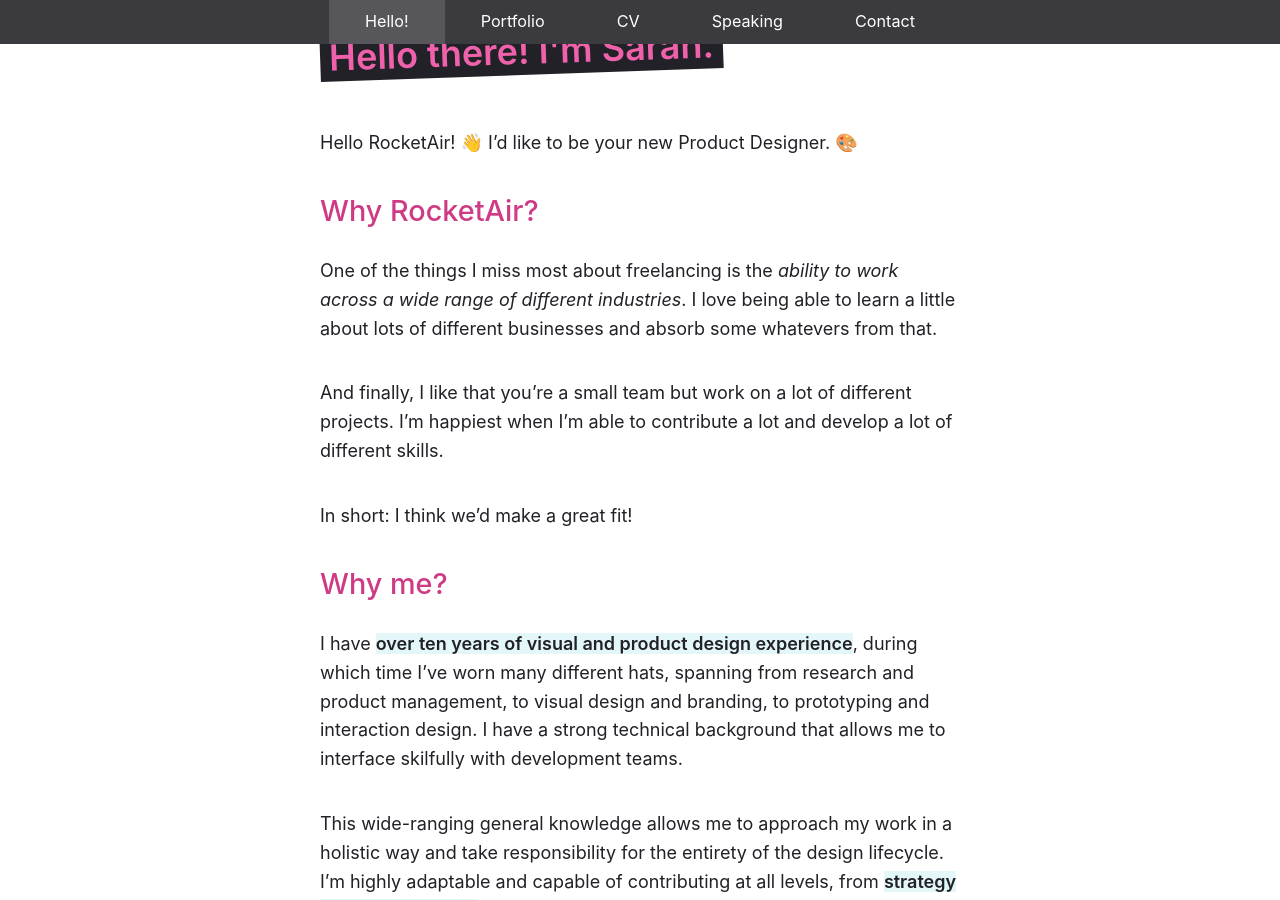
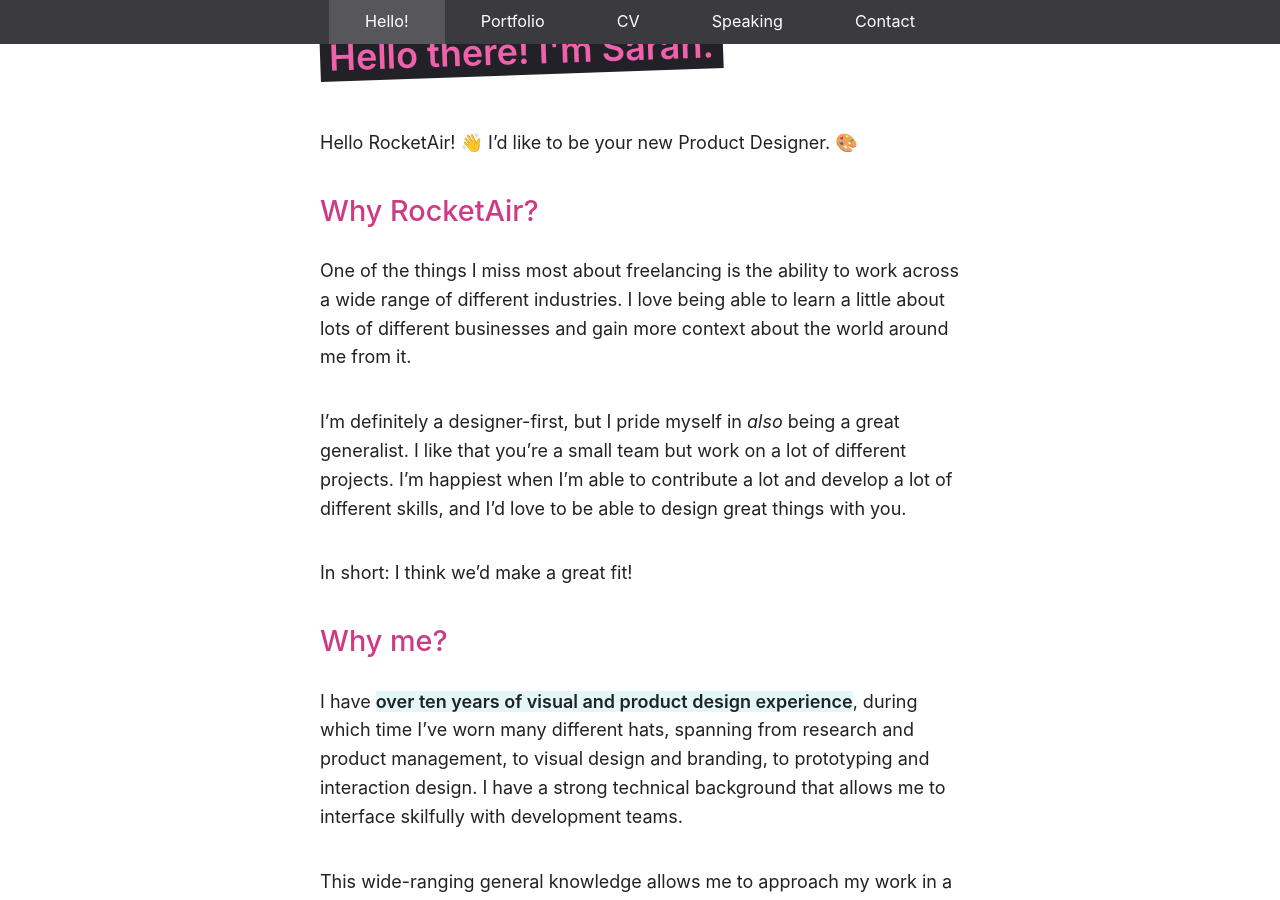
Before and after one commit to sarahmonster/hire-sarah, a Jekyll site: the page built from pages/rocketair.md, in a window 1280 px wide and 900 px high, scrolled down 749 px. Built offline with Jekyll 4.4.1, drawn with Linux system fonts in a browser that asks for light colours.

Commit message:
fix: Update RocketAir text!

```diff
--- a/pages/rocketair.md
+++ b/pages/rocketair.md
@@ -6,9 +6,9 @@
 title: Hello RocketAir! Let's make great things together.
 
 whyyou: |
- One of the things I miss most about freelancing is the *ability to work across a wide range of different industries*. I love being able to learn a little about lots of different businesses and absorb some whatevers from that.
+ One of the things I miss most about freelancing is the ability to work across a wide range of different industries. I love being able to learn a little about lots of different businesses and gain more context about the world around me from it.
 
- And finally, I like that you're a small team but work on a lot of different projects. I'm happiest when I'm able to contribute a lot and develop a lot of different skills.
+ I’m definitely a designer-first, but I pride myself in _also_ being a great generalist. I like that you’re a small team but work on a lot of different projects. I’m happiest when I’m able to contribute a lot and develop a lot of different skills, and I’d love to be able to design great things with you.
 
  In short: I think we'd make a great fit!
 
```
